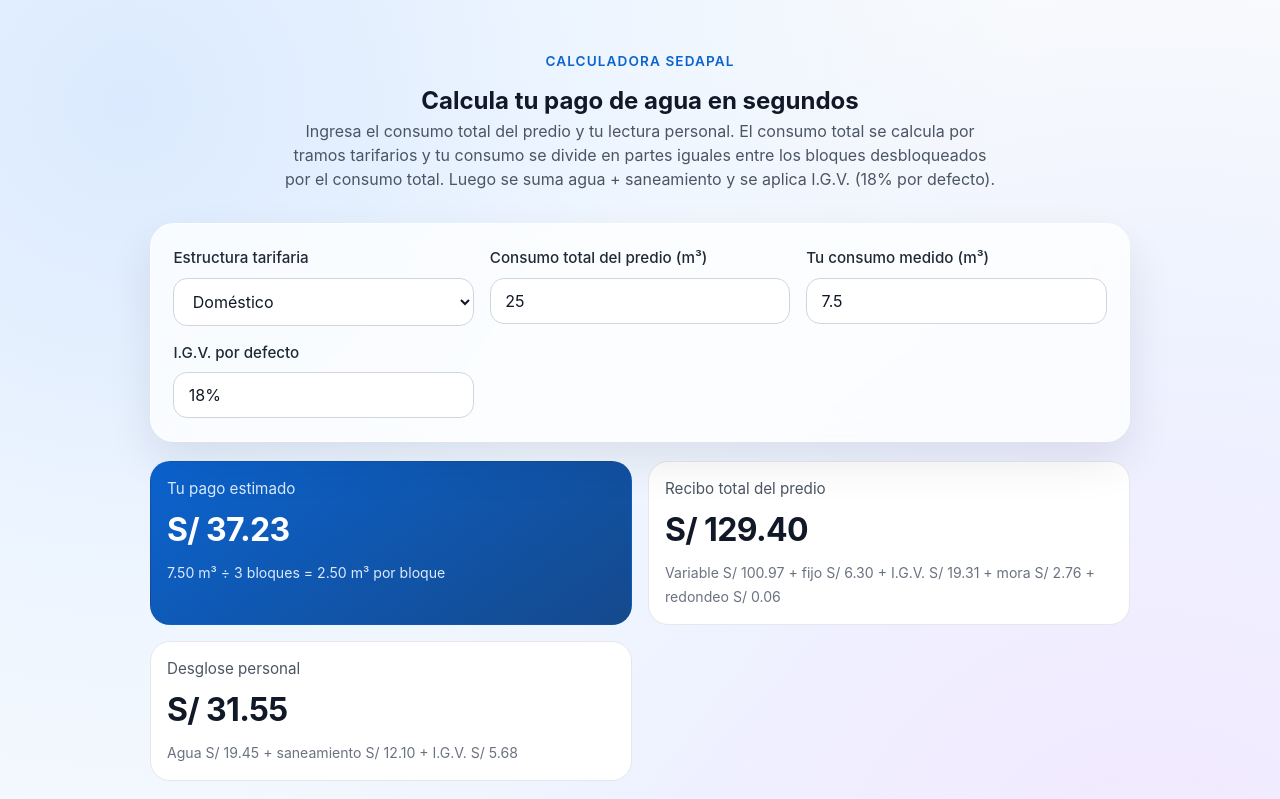
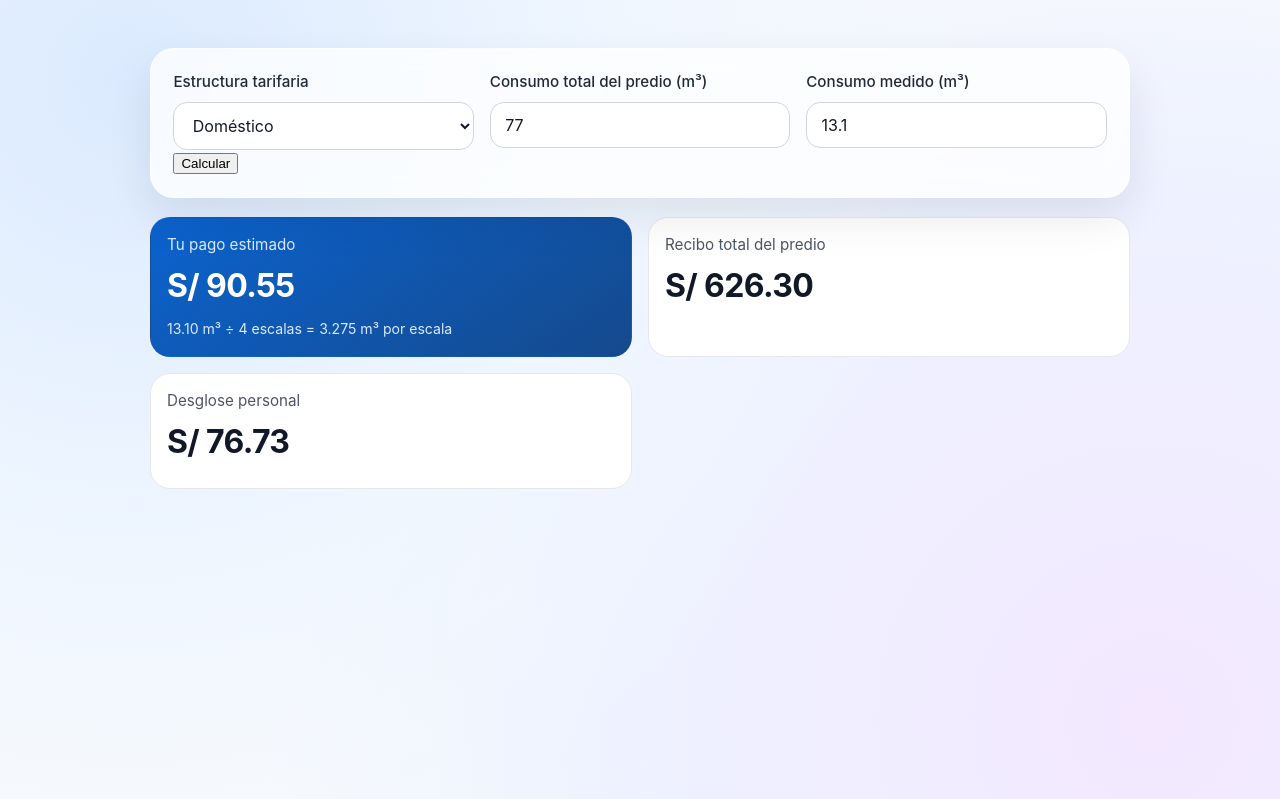
Before and after one commit to Akiranm2/medicion_agua, a React (Vite) app: page / in a window 1280 px wide. Shown: the top 799 px of the page. Built offline with nearby package versions, Linux system fonts and the light colour scheme.

Commit message:
fix: calculo por bloques desbloqueados + IGV

```diff
--- a/src/App.tsx
+++ b/src/App.tsx
@@ -11,6 +11,19 @@
   key: string
   label: string
   blocks: TariffBlock[]
+}
+
+/**
+ * =========================================================
+ * CONFIGURACIÓN GENERAL EDITABLE
+ * =========================================================
+ * Modifica aquí cualquier valor que Sedapal cambie en el futuro.
+ */
+const SETTINGS = {
+  igvPercent: 18,
+  fixedCharge: 6.3,
+  lateFee: 2.76,
+  rounding: 0.06,
 }
 
 const CATEGORIES: TariffCategory[] = [
@@ -63,20 +76,13 @@
   style: 'currency',
   currency: 'PEN',
   minimumFractionDigits: 2,
+  maximumFractionDigits: 2,
 })
 
 const decimal = new Intl.NumberFormat('es-PE', {
   minimumFractionDigits: 2,
-  maximumFractionDigits: 2,
+  maximumFractionDigits: 3,
 })
-
-const DEFAULT_IGV_PERCENT = 18
-const DEFAULT_FIXED_CHARGE = 6.3
-const DEFAULT_LATE_FEE = 2.76
-const DEFAULT_ROUNDING = 0.06
-
-const DOMESTIC_EFFECTIVE_POTABLE = 2.4873
-const DOMESTIC_EFFECTIVE_SEWAGE = 1.5515
 
 function calculateVariableCharge(consumption: number, blocks: TariffBlock[]) {
   if (consumption <= 0) {
@@ -104,6 +110,12 @@
   return cost
 }
 
+/**
+ * Devuelve los bloques desbloqueados por el consumo TOTAL del predio.
+ * Ejemplo:
+ * - 77 m3 desbloquea 4 bloques
+ * - 13 m3 desbloquea 2 bloques
+ */
 function getUnlockedBlocks(consumption: number, blocks: TariffBlock[]) {
   if (consumption <= 0) {
     return []
@@ -130,122 +142,116 @@
   return unlocked
 }
 
+/**
+ * Reparte el consumo personal en partes iguales entre todos los bloques
+ * desbloqueados por el consumo total de la vivienda.
+ */
 function calculatePersonalByUnlockedBlocks(
   personalConsumptionValue: number,
   unlockedBlocks: TariffBlock[],
 ) {
   if (personalConsumptionValue <= 0 || unlockedBlocks.length === 0) {
-    return { personalPotable: 0, personalSewage: 0, perBlockVolume: 0 }
+    return {
+      personalPotable: 0,
+      personalSewage: 0,
+      perBlockVolume: 0,
+    }
   }
 
   const perBlockVolume = personalConsumptionValue / unlockedBlocks.length
+
   const personalPotable = unlockedBlocks.reduce(
     (sum, block) => sum + perBlockVolume * block.potable,
     0,
   )
+
   const personalSewage = unlockedBlocks.reduce(
     (sum, block) => sum + perBlockVolume * block.sewage,
     0,
   )
 
-  return { personalPotable, personalSewage, perBlockVolume }
+  return {
+    personalPotable,
+    personalSewage,
+    perBlockVolume,
   }
-
-function calculatePropertyVariableCharge(consumption: number, categoryKey: string, blocks: TariffBlock[]) {
-  if (categoryKey === 'domestico') {
-    return consumption * (DOMESTIC_EFFECTIVE_POTABLE + DOMESTIC_EFFECTIVE_SEWAGE)
-  }
-
-  return calculateVariableCharge(consumption, blocks)
 }
 
 function App() {
   const [categoryKey, setCategoryKey] = useState(CATEGORIES[1].key)
-  const [totalConsumption, setTotalConsumption] = useState('25')
-  const [personalConsumption, setPersonalConsumption] = useState('7.5')
+
+  // Inputs (lo que el usuario escribe)
+  const [inputTotal, setInputTotal] = useState('77')
+  const [inputPersonal, setInputPersonal] = useState('13.1')
+
+  // Valores aplicados (solo cambian al presionar Enter o botón)
+  const [totalConsumption, setTotalConsumption] = useState(77)
+  const [personalConsumption, setPersonalConsumption] = useState(13.1)
 
   const selectedCategory = useMemo(
-    () => CATEGORIES.find((category) => category.key === categoryKey) ?? CATEGORIES[1],
+    () => CATEGORIES.find((c) => c.key === categoryKey) ?? CATEGORIES[1],
     [categoryKey],
   )
 
-  const totalValue = Number(totalConsumption)
-  const personalValue = Number(personalConsumption)
-  const igvPercentValue = DEFAULT_IGV_PERCENT
-  const fixedChargeValue = DEFAULT_FIXED_CHARGE
-  const lateFeeValue = DEFAULT_LATE_FEE
-  const roundingValue = DEFAULT_ROUNDING
-  const hasValidValues =
-    Number.isFinite(totalValue) &&
-    Number.isFinite(personalValue) &&
-    totalValue > 0 &&
-    personalValue >= 0 &&
-    personalValue <= totalValue
+  const applyCalculation = () => {
+    const total = Number(inputTotal)
+    const personal = Number(inputPersonal)
+
+    if (
+      Number.isFinite(total) &&
+      Number.isFinite(personal) &&
+      total > 0 &&
+      personal >= 0 &&
+      personal <= total
+    ) {
+      setTotalConsumption(total)
+      setPersonalConsumption(personal)
+    }
+  }
+
+  const handleKeyDown = (e: React.KeyboardEvent) => {
+    if (e.key === 'Enter') {
+      applyCalculation()
+    }
+  }
 
   const summary = useMemo(() => {
-    if (!hasValidValues) {
-      return null
-    }
+    const IGV = SETTINGS.igvPercent / 100
 
-    const variableTotal = calculatePropertyVariableCharge(
-      totalValue,
-      selectedCategory.key,
-      selectedCategory.blocks,
-    )
-    const unlockedBlocks = getUnlockedBlocks(totalValue, selectedCategory.blocks)
-    const { personalPotable, personalSewage, perBlockVolume } = calculatePersonalByUnlockedBlocks(
-      personalValue,
-      unlockedBlocks,
-    )
+    const unlockedBlocks = getUnlockedBlocks(totalConsumption, selectedCategory.blocks)
+    const variableTotal = calculateVariableCharge(totalConsumption, selectedCategory.blocks)
+
+    const { personalPotable, personalSewage, perBlockVolume } =
+      calculatePersonalByUnlockedBlocks(personalConsumption, unlockedBlocks)
+
     const personalSubtotal = personalPotable + personalSewage
-    const personalIgv = personalSubtotal * (igvPercentValue / 100)
+    const personalIgv = personalSubtotal * IGV
     const personalFinal = personalSubtotal + personalIgv
-    const totalBase = variableTotal + fixedChargeValue
-    const totalIgv = totalBase * (igvPercentValue / 100)
-    const totalBill = totalBase + totalIgv + lateFeeValue + roundingValue
+
+    const totalBase = variableTotal + SETTINGS.fixedCharge
+    const totalIgv = totalBase * IGV
+    const totalBill = totalBase + totalIgv + SETTINGS.lateFee + SETTINGS.rounding
 
     return {
+      unlockedCount: unlockedBlocks.length,
+      perBlockVolume,
       variableTotal,
-      fixedCharge: fixedChargeValue,
-      totalIgv,
-      lateFee: lateFeeValue,
-      rounding: roundingValue,
       totalBill,
       personalPotable,
       personalSewage,
       personalSubtotal,
       personalIgv,
       personalFinal,
-      effectiveRate: variableTotal / totalValue,
-      unlockedCount: unlockedBlocks.length,
-      perBlockVolume,
     }
-  }, [
-    hasValidValues,
-    igvPercentValue,
-    selectedCategory.key,
-    selectedCategory.blocks,
-    totalValue,
-  ])
+  }, [categoryKey, personalConsumption, selectedCategory.blocks, totalConsumption])
 
   return (
     <main className="app-shell">
-      <section className="hero">
-        <p className="eyebrow">Calculadora Sedapal</p>
-        <h1>Calcula tu pago de agua en segundos</h1>
-        <p className="subtitle">
-          Ingresa el consumo total del predio y tu lectura personal. El consumo total se calcula
-          por tramos tarifarios y tu consumo se divide en partes iguales entre los bloques
-          desbloqueados por el consumo total. Luego se suma agua + saneamiento y se aplica I.G.V.
-          ({DEFAULT_IGV_PERCENT}% por defecto).
-        </p>
-      </section>
-
       <section className="calculator-card">
         <div className="grid">
           <label className="field">
             <span>Estructura tarifaria</span>
-            <select value={categoryKey} onChange={(event) => setCategoryKey(event.target.value)}>
+            <select value={categoryKey} onChange={(e) => setCategoryKey(e.target.value)}>
               {CATEGORIES.map((category) => (
                 <option key={category.key} value={category.key}>
                   {category.label}
@@ -258,90 +264,47 @@
             <span>Consumo total del predio (m³)</span>
             <input
               type="number"
-              min="0"
-              step="0.01"
-              value={totalConsumption}
-              onChange={(event) => setTotalConsumption(event.target.value)}
+              value={inputTotal}
+              onChange={(e) => setInputTotal(e.target.value)}
+              onKeyDown={handleKeyDown}
             />
           </label>
 
           <label className="field">
-            <span>Tu consumo medido (m³)</span>
+            <span>Consumo medido (m³)</span>
             <input
               type="number"
-              min="0"
-              step="0.01"
-              value={personalConsumption}
-              onChange={(event) => setPersonalConsumption(event.target.value)}
+              value={inputPersonal}
+              onChange={(e) => setInputPersonal(e.target.value)}
+              onKeyDown={handleKeyDown}
             />
           </label>
+        </div>
 
-          <label className="field">
-            <span>I.G.V. por defecto</span>
-            <input type="text" value={`${DEFAULT_IGV_PERCENT}%`} disabled />
-          </label>
-        </div>
-        {!hasValidValues && (
-          <p className="validation">
-            Verifica los datos: valores positivos, consumo total mayor a 0 y tu consumo no puede
-            superar el total.
-          </p>
-        )}
+        <button className="calculate-btn" onClick={applyCalculation}>
+          Calcular
+        </button>
       </section>
 
-      {summary && (
       <section className="results-grid">
         <article className="result-card highlight">
           <p>Tu pago estimado</p>
           <h2>{currency.format(summary.personalFinal)}</h2>
           <small>
-              {decimal.format(personalValue)} m³ ÷ {summary.unlockedCount} bloques ={' '}
-              {decimal.format(summary.perBlockVolume)} m³ por bloque
+            {decimal.format(personalConsumption)} m³ ÷ {summary.unlockedCount} escalas ={' '}
+            {decimal.format(summary.perBlockVolume)} m³ por escala
           </small>
         </article>
 
         <article className="result-card">
           <p>Recibo total del predio</p>
           <h2>{currency.format(summary.totalBill)}</h2>
-            <small>
-              Variable {currency.format(summary.variableTotal)} + fijo{' '}
-              {currency.format(summary.fixedCharge)} + I.G.V. {currency.format(summary.totalIgv)} +
-              mora {currency.format(summary.lateFee)} + redondeo {currency.format(summary.rounding)}
-            </small>
         </article>
 
         <article className="result-card">
           <p>Desglose personal</p>
           <h2>{currency.format(summary.personalSubtotal)}</h2>
-            <small>
-              Agua {currency.format(summary.personalPotable)} + saneamiento{' '}
-              {currency.format(summary.personalSewage)} + I.G.V.{' '}
-              {currency.format(summary.personalIgv)}
-            </small>
         </article>
-
-        </section>
-      )}
-
-      <section className="footnote">
-        <p>
-          Referencia usada: Grupo 1 de Sedapal y tarifa por volumen de agua potable +
-          saneamiento. El cálculo personal divide m³ en bloques desbloqueados y aplica I.G.V.
-        </p>
-      </section>
-
-      <section className="explain-card">
-        <h2>¿Cómo lo explicamos fácil?</h2>
-        <p>
-          Imagina que hay tres caños de colores para llenar baldes: uno azul (barato), uno verde
-          (medio) y uno rojo (caro). Cuando la casa usa más agua, se van abriendo más caños con
-          precios diferentes.
-        </p>
-        <p>
-          Como no sabemos en qué caño cayó exactamente tu parte, el sistema reparte tu consumo en
-          partes iguales entre los caños abiertos. Después suma agua + saneamiento y al final
-          agrega el I.G.V.
-        </p>
       </section>
     </main>
   )
```
Lines whose indentation alone changed are shown as unchanged.
